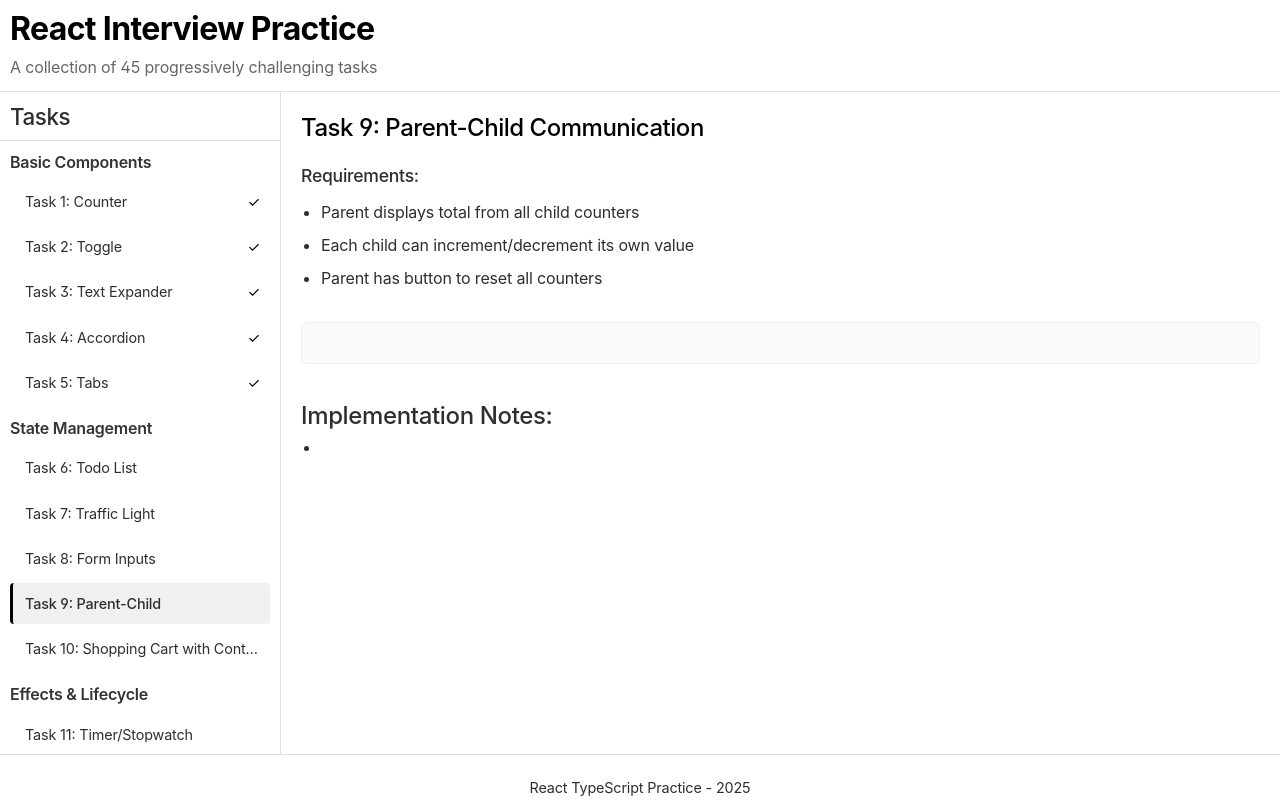
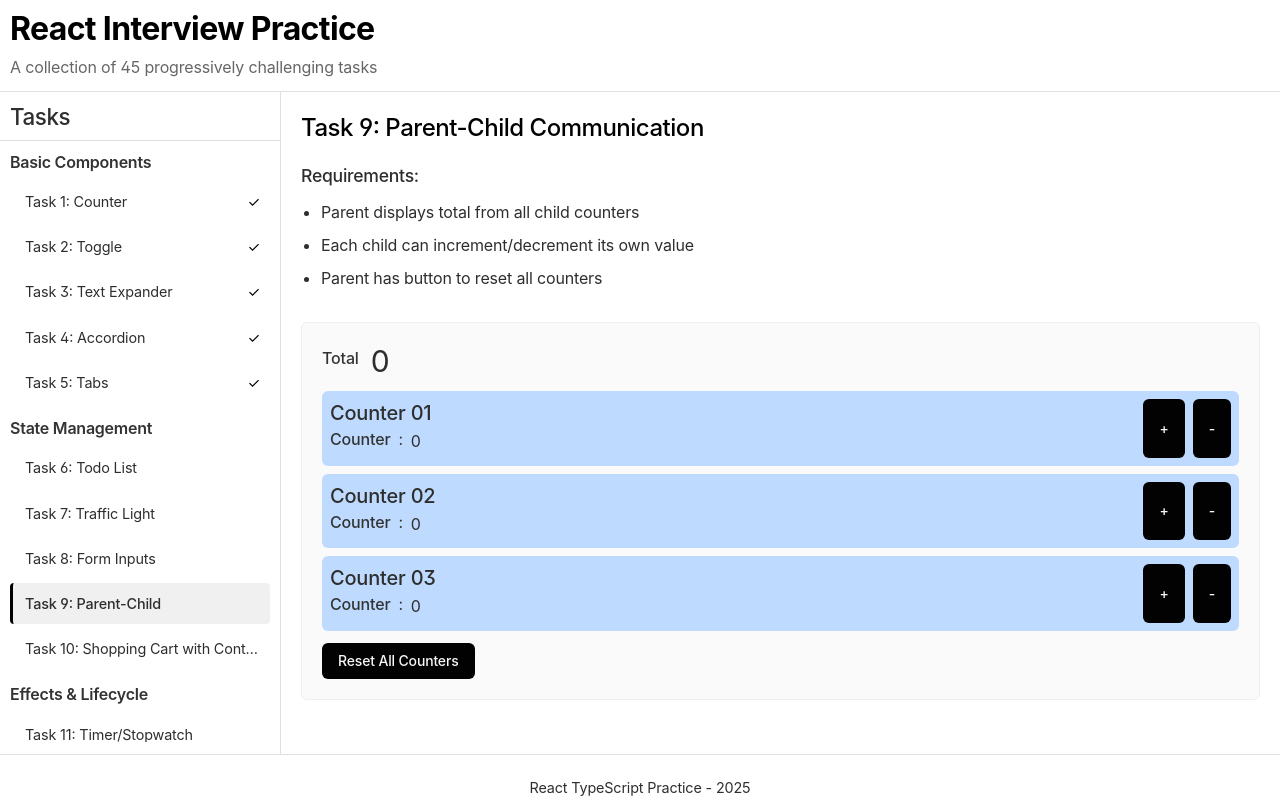
Before and after one commit to SanjoyPator1/WebDevLearning, a React (Vite) app in the folder set-01-frontend-focused/: page / in a window 1280 px wide. Both pictures are taken after a click on the item "Task 9: Parent-Child". Built offline with nearby package versions, Linux system fonts and the light colour scheme.

Commit message:
react: Task 09: Parent-Child Communication

```diff
--- a/set-01-frontend-focused/src/tasks/Task09_ParentChild/ParentChild.tsx
+++ b/set-01-frontend-focused/src/tasks/Task09_ParentChild/ParentChild.tsx
@@ -1,4 +1,51 @@
+import { useState } from "react";
+
+interface IChildCounterProps {
+  title: string;
+  value: number;
+  onChange: (delta: number) => void;
+}
+
+const ChildCounter: React.FC<IChildCounterProps> = ({
+  title,
+  value,
+  onChange,
+}) => {
+  return (
+    <div className="rounded-md bg-blue-200 p-2 flex justify-between">
+      <div>
+        <h4>{title}</h4>
+        <div className="flex gap-2">
+          <label>Counter</label>: <p>{value}</p>
+        </div>
+      </div>
+      <div className="flex gap-2">
+        <button className="btn btn-primary" onClick={() => onChange(1)}>
+          +
+        </button>
+        <button className="btn btn-primary" onClick={() => onChange(-1)}>
+          -
+        </button>
+      </div>
+    </div>
+  );
+};
+
 function ParentChild() {
+  const [childCounts, setChildCounts] = useState([0, 0, 0]);
+
+  const handleChildChange = (index: number, delta: number) => {
+    const updatedCounts = [...childCounts];
+    updatedCounts[index] += delta;
+    setChildCounts(updatedCounts);
+  };
+
+  const handleReset = () => {
+    setChildCounts([0, 0, 0]);
+  };
+
+  const totalCount = childCounts.reduce((sum, val) => sum + val, 0);
+
   return (
     <div className="task-container">
       <h2>Task 9: Parent-Child Communication</h2>
@@ -12,12 +59,72 @@
         </ul>
       </div>
 
-      <div className="implementation">{/* Implementation goes here */}</div>
+      <div className="implementation flex flex-col gap-3">
+        <div className="flex items-center gap-3">
+          <label>Total</label>
+          <p className="text-3xl">{totalCount}</p>
+        </div>
+
+        {/* Child counters */}
+        <div className="flex flex-col gap-2">
+          {childCounts.map((count, index) => (
+            <ChildCounter
+              key={index}
+              title={`Counter 0${index + 1}`}
+              value={count}
+              onChange={(delta) => handleChildChange(index, delta)}
+            />
+          ))}
+        </div>
+
+        <button className="w-fit btn btn-primary" onClick={handleReset}>
+          Reset All Counters
+        </button>
+      </div>
 
       <div className="task-notes">
         <h3>Implementation Notes:</h3>
-        <ul>
-          <li></li>
+        <ul className="list-disc list-inside space-y-1">
+          <li>
+            <strong>State is lifted to the parent component:</strong> Each
+            child's counter value is controlled by the parent (`ParentChild`
+            component). This follows the React principle of "lifting state up",
+            which is essential when multiple components need to share or
+            coordinate the same state.
+          </li>
+          <li>
+            <strong>Child components are made reusable and controlled:</strong>{" "}
+            The `ChildCounter` receives its current value and an `onChange`
+            callback as props from the parent. This makes each child a
+            presentational (or "dumb") component — it doesn't manage its own
+            state but instead informs the parent of changes.
+          </li>
+          <li>
+            <strong>Total is computed dynamically:</strong> The total counter
+            value is calculated using `reduce` on the `childCounts` array. This
+            ensures that the total is always up to date with the actual child
+            values and avoids the risk of desynchronization between total and
+            individual counters.
+          </li>
+          <li>
+            <strong>Reset button clears all child counters:</strong> Clicking
+            the reset button sets all child values to `0` by updating the entire
+            `childCounts` array. Because the parent manages state, this reset
+            action affects all children immediately.
+          </li>
+          <li>
+            <strong>Why manage state in the parent?</strong> When multiple child
+            components influence shared data (like the total count), it's best
+            practice in React to centralize the state in the parent. This avoids
+            bugs, keeps data in sync, and allows better control over component
+            behavior.
+          </li>
+          <li>
+            <strong>Communication flow:</strong> Children use the
+            `onChange(delta)` callback to inform the parent of changes
+            (increment/decrement). The parent updates the corresponding state
+            and re-renders both the total and the specific child.
+          </li>
         </ul>
       </div>
     </div>
```
